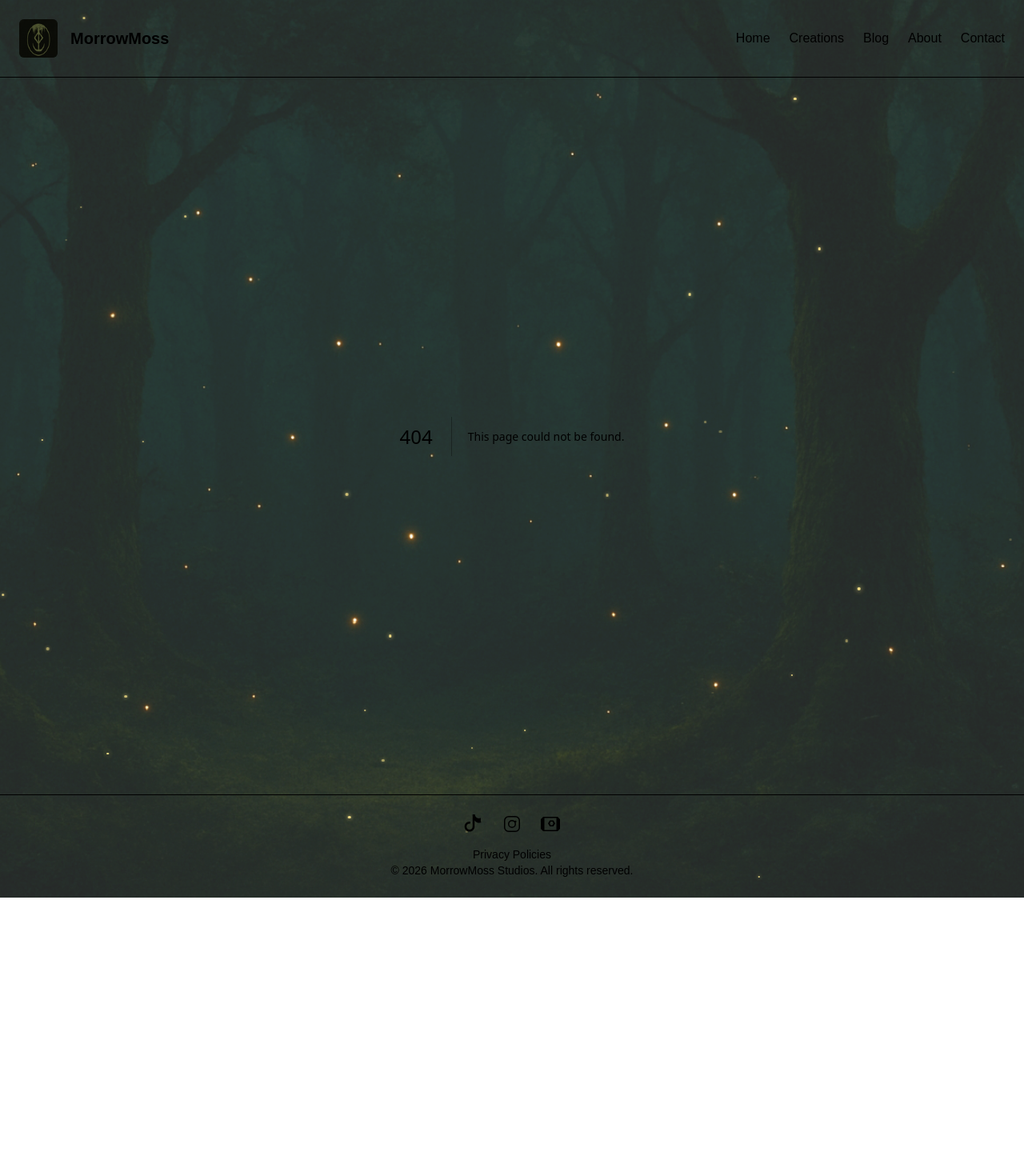
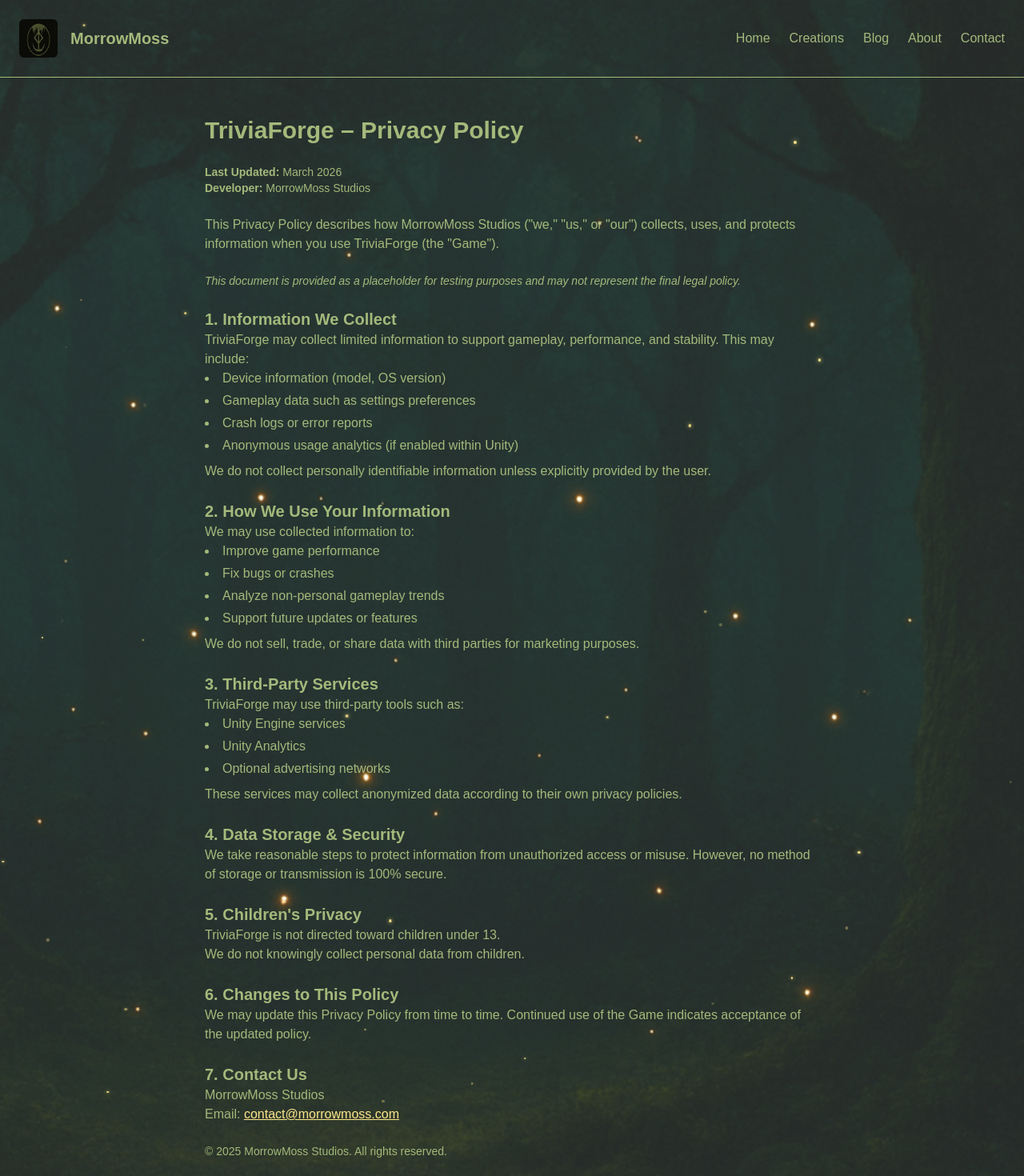
Before and after one commit to morrowmoss-studios/morrowmoss.com, a Next.js app: page /privacy/triviaforge in a window 1280 px wide. Before the commit this address had no page. Shown: the top 1470 px of the page at 80% size. Before the commit the page ends 1122 px from the top, so only its background shows below. Built offline with nearby package versions, Linux system fonts and the light colour scheme.

Commit message:
privacy policy for triviaforge added

```diff
--- /dev/null
+++ b/app/privacy/triviaforge/page.tsx
@@ -0,0 +1,109 @@
+export const metadata = {
+    title: "TriviaForge Privacy Policy | MorrowMoss Studios",
+    description: "Privacy policy for TriviaForge by MorrowMoss Studios.",
+};
+
+export default function TriviaForgePrivacyPolicy() {
+    return (
+        <div className="max-w-3xl mx-auto space-y-6 text-moss-light">
+            <h1 className="text-3xl font-bold">TriviaForge – Privacy Policy</h1>
+
+            <p className="text-sm text-moss-light/70">
+                <strong>Last Updated:</strong> March 2026<br />
+                <strong>Developer:</strong> MorrowMoss Studios
+            </p>
+
+            <p className="text-moss-light/80">
+                This Privacy Policy describes how MorrowMoss Studios ("we," "us," or "our") collects,
+                uses, and protects information when you use TriviaForge (the "Game").
+            </p>
+
+            <p className="text-sm text-moss-light/50 italic">
+                This document is provided as a placeholder for testing purposes and may not represent
+                the final legal policy.
+            </p>
+
+            <section>
+                <h2 className="text-xl font-semibold">1. Information We Collect</h2>
+                <p className="text-moss-light/80">
+                    TriviaForge may collect limited information to support gameplay, performance, and stability.
+                    This may include:
+                </p>
+                <ul className="list-disc list-inside space-y-1 text-moss-light/80">
+                    <li>Device information (model, OS version)</li>
+                    <li>Gameplay data such as settings preferences</li>
+                    <li>Crash logs or error reports</li>
+                    <li>Anonymous usage analytics (if enabled within Unity)</li>
+                </ul>
+                <p className="text-moss-light/80 mt-2">
+                    We do not collect personally identifiable information unless explicitly provided by the user.
+                </p>
+            </section>
+
+            <section>
+                <h2 className="text-xl font-semibold">2. How We Use Your Information</h2>
+                <p className="text-moss-light/80">We may use collected information to:</p>
+                <ul className="list-disc list-inside space-y-1 text-moss-light/80">
+                    <li>Improve game performance</li>
+                    <li>Fix bugs or crashes</li>
+                    <li>Analyze non-personal gameplay trends</li>
+                    <li>Support future updates or features</li>
+                </ul>
+                <p className="text-moss-light/80 mt-2">
+                    We do not sell, trade, or share data with third parties for marketing purposes.
+                </p>
+            </section>
+
+            <section>
+                <h2 className="text-xl font-semibold">3. Third-Party Services</h2>
+                <p className="text-moss-light/80">TriviaForge may use third-party tools such as:</p>
+                <ul className="list-disc list-inside space-y-1 text-moss-light/80">
+                    <li>Unity Engine services</li>
+                    <li>Unity Analytics</li>
+                    <li>Optional advertising networks</li>
+                </ul>
+                <p className="text-moss-light/80 mt-2">
+                    These services may collect anonymized data according to their own privacy policies.
+                </p>
+            </section>
+
+            <section>
+                <h2 className="text-xl font-semibold">4. Data Storage &amp; Security</h2>
+                <p className="text-moss-light/80">
+                    We take reasonable steps to protect information from unauthorized access or misuse.
+                    However, no method of storage or transmission is 100% secure.
+                </p>
+            </section>
+
+            <section>
+                <h2 className="text-xl font-semibold">5. Children's Privacy</h2>
+                <p className="text-moss-light/80">TriviaForge is not directed toward children under 13.</p>
+                <p className="text-moss-light/80">We do not knowingly collect personal data from children.</p>
+            </section>
+
+            <section>
+                <h2 className="text-xl font-semibold">6. Changes to This Policy</h2>
+                <p className="text-moss-light/80">
+                    We may update this Privacy Policy from time to time.
+                    Continued use of the Game indicates acceptance of the updated policy.
+                </p>
+            </section>
+
+            <section>
+                <h2 className="text-xl font-semibold">7. Contact Us</h2>
+                <p className="text-moss-light/80">
+                    MorrowMoss Studios<br />
+                    Email:{" "}
+                    <a
+                        href="mailto:contact@morrowmoss.com"
+                        className="underline text-[#FDE68A]"
+                    >
+                        contact@morrowmoss.com
+                    </a>
+                </p>
+            </section>
+
+            <p className="text-sm text-moss-light/50">© 2025 MorrowMoss Studios. All rights reserved.</p>
+        </div>
+    );
+}
```
